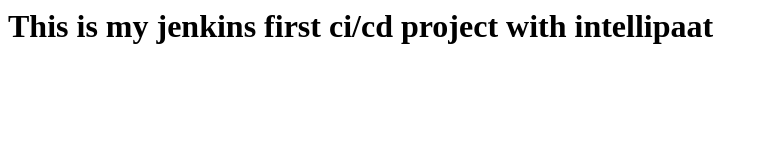
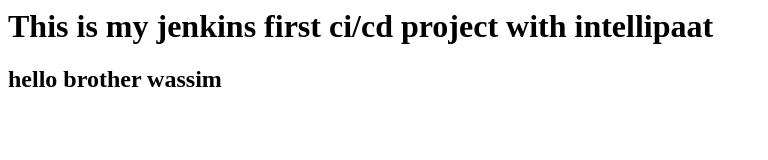
Before and after one commit to gsarwarsaif/website, a plain HTML site: page index.html in a window 1280 px wide. Shown: the whole page, without its empty margins (0-768 px from the left). Drawn offline with Linux system fonts and the light colour scheme.

Commit message:
sfdf kjiui

```diff
--- a/index.html
+++ b/index.html
@@ -3,5 +3,6 @@
 <title> jenkins ci/cd pipeline </title>
 <body>
 <h1>This is my jenkins first ci/cd project with intellipaat</h1>
+<h2>hello brother wassim</h2>
 </body>
 </html>
```
